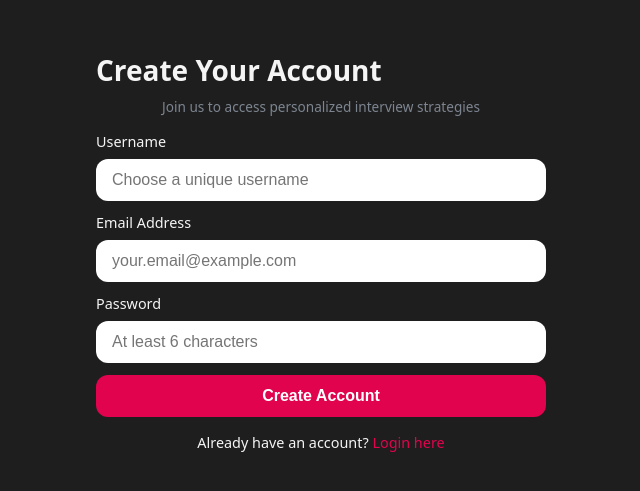
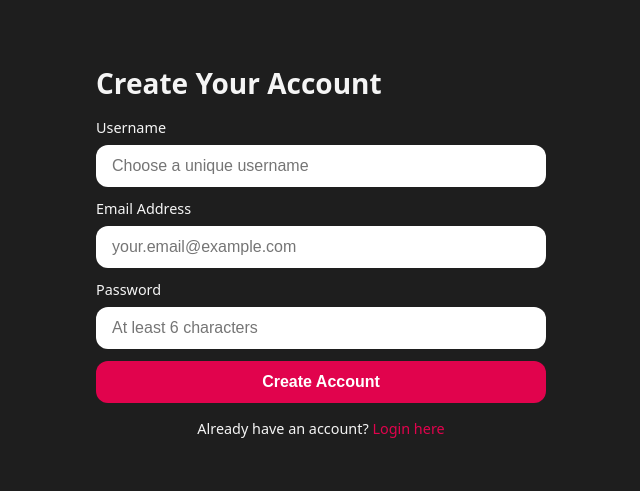
Before and after one commit to Krushnaapatil/GenAIInterviewPrep, a React (Vite) app in the folder Frontend/: page /register in a window 1280 px wide. Shown: the part 149-640 px from the top of the page, without its empty margins (319-959 px from the left). Built offline with nearby package versions, Linux system fonts and the light colour scheme; no server answers.

Commit message:
some changes in login and register page

```diff
--- a/Frontend/src/features/auth/pages/Register.jsx
+++ b/Frontend/src/features/auth/pages/Register.jsx
@@ -88,7 +88,6 @@ const Register = () => {
         <main>
             <div className='form-container'>
                 <h1>Create Your Account</h1>
-                <p className="form-subtitle">Join us to access personalized interview strategies</p>
 
                 <form onSubmit={handleSubmit}>
                     <div className='input-group'>
```
Also changed, not shown: 1 other file (tests, documents, lock files or other folders).
